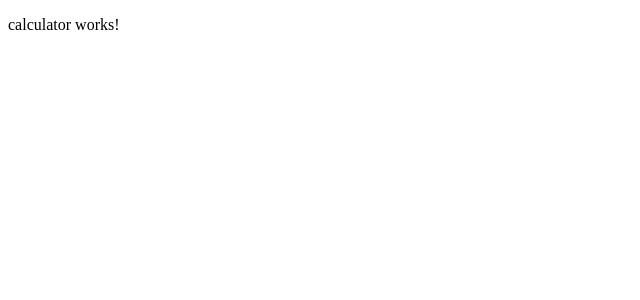
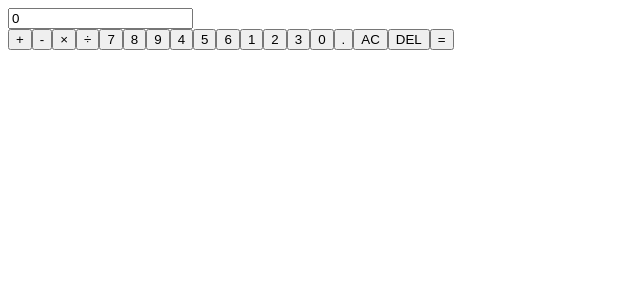
Before and after one commit to jvit1985/angular-calculator, an Angular app: page / in a window 1280 px wide. Shown: the top 300 px of the page, without its empty margins (0-640 px from the left). Built offline with nearby package versions, Linux system fonts and the light colour scheme.

Commit message:
set up html for calculator buttons

```diff
--- a/src/app/calculator/calculator.component.html
+++ b/src/app/calculator/calculator.component.html
@@ -1 +1,28 @@
-<p>calculator works!</p>
+<div class="calculator">
+    <input type="text" class="screen" value="0" />
+    <div class="calculator-keys">
+        <button type="button" class="operation" value="+">+</button>
+        <button type="button" class="operation" value="-">-</button>
+        <button type="button" class="operation" value="*">&times;</button>
+        <button type="button" class="operation" value="/">&divide;</button>
+
+        <button type="button" class="number" value="7">7</button>
+        <button type="button" class="number" value="8">8</button>
+        <button type="button" class="number" value="9">9</button>
+
+        <button type="button" class="number" value="4">4</button>
+        <button type="button" class="number" value="5">5</button>
+        <button type="button" class="number" value="6">6</button>
+
+        <button type="button" class="number" value="1">1</button>
+        <button type="button" class="number" value="2">2</button>
+        <button type="button" class="number" value="3">3</button>
+
+        <button type="button" class="number" value="0">0</button>
+        <button type="button" class="decimal" value=".">.</button>
+        <button type="button" class="all-clear" value="all-clear">AC</button>
+        <button type="button" class="delete" value="delete">DEL</button>
+
+        <button type="button" class="equal-sign" value="=">=</button>
+    </div>
+</div>
```
